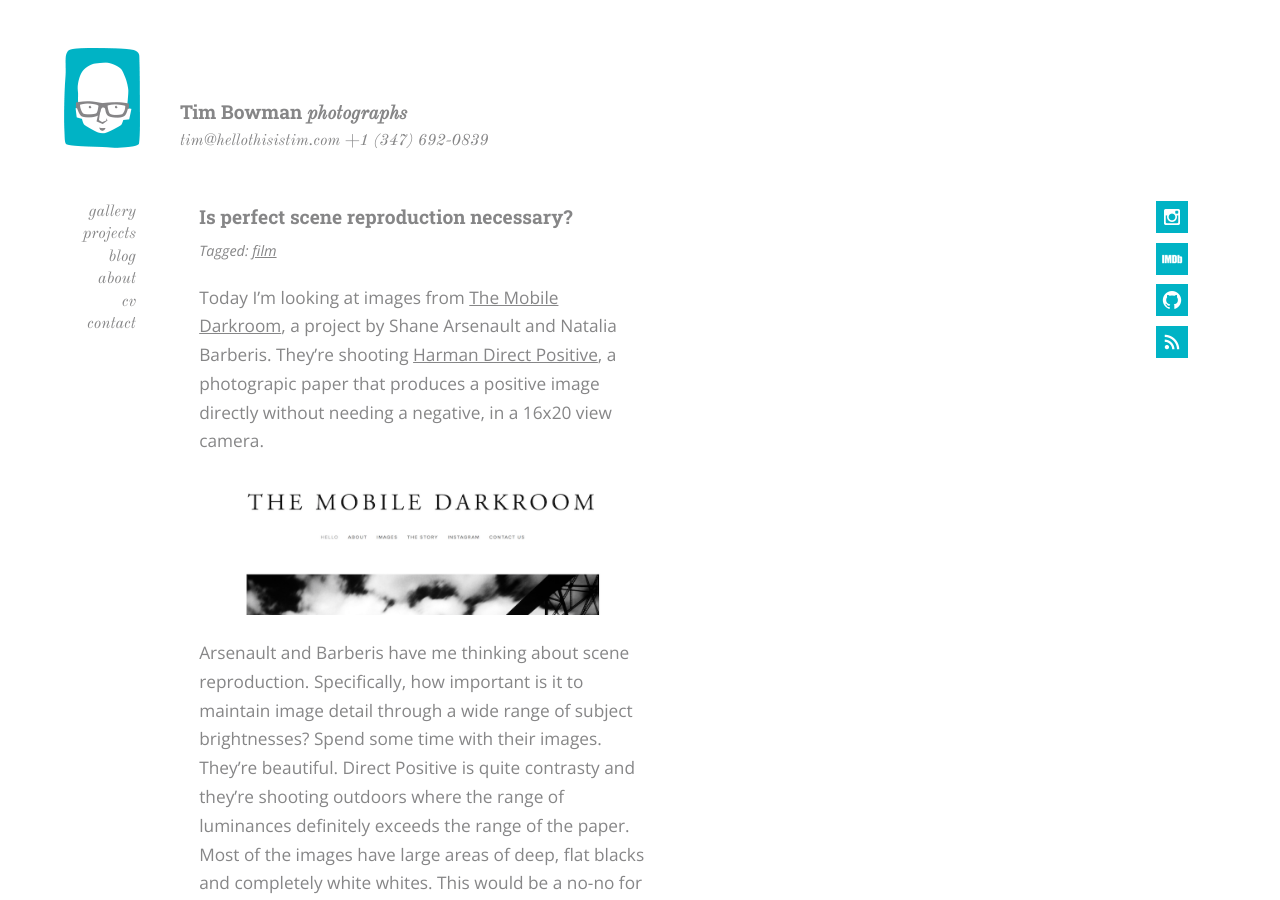
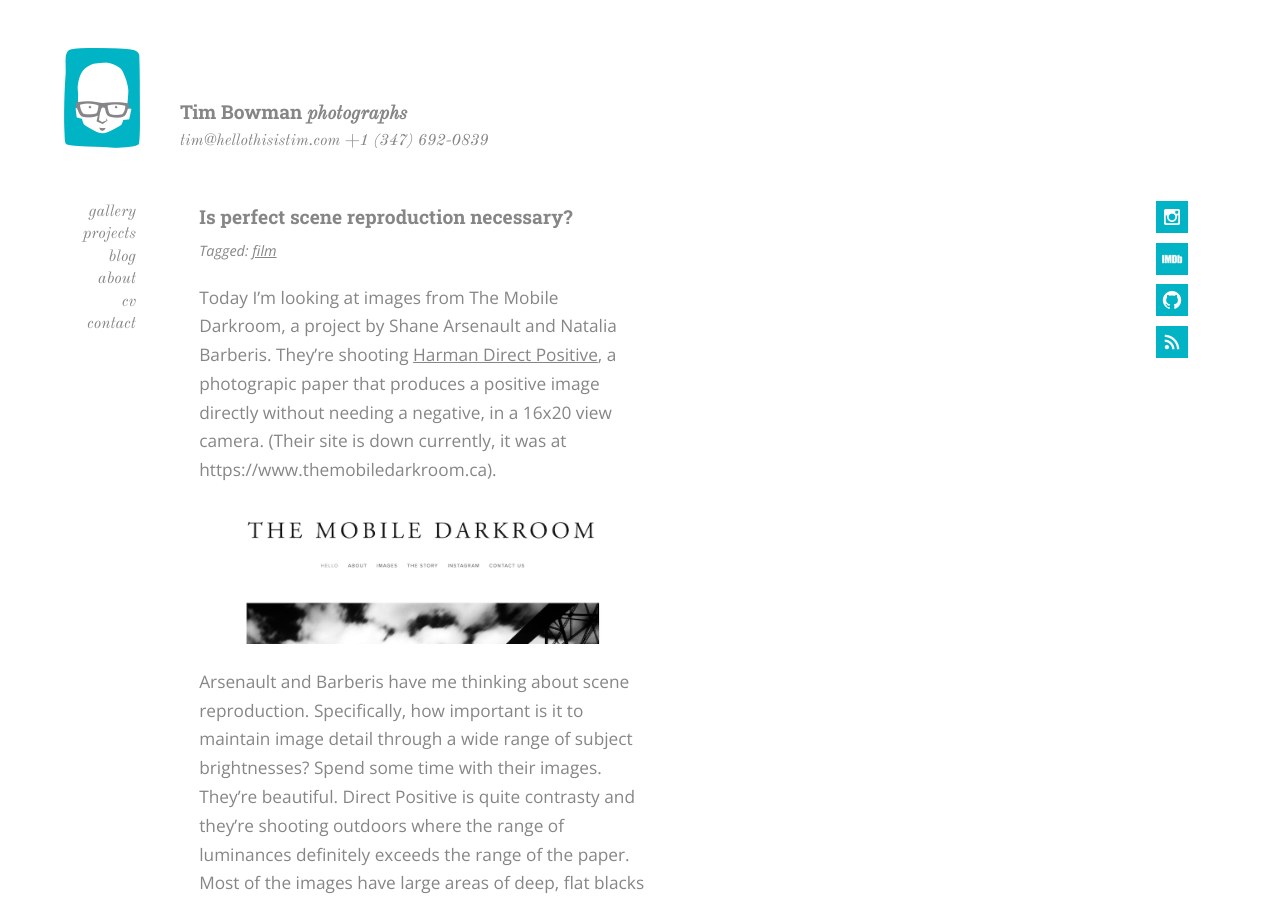
Before and after one commit to hellothisistim/hellothisistim.github.io, a Jekyll site: the page built from _posts/2018-02-08-perfect-scene-reproduction.md, in a window 1280 px wide and 900 px high. Built offline with Jekyll 4.4.1, drawn with Linux system fonts in a browser that asks for light colours; comment, search, counter and statistics services are not loaded.

Commit message:
Fix HTML-Proofer problems (#133)

```diff
--- a/_layouts/project.html
+++ b/_layouts/project.html
@@ -26,7 +26,7 @@
 	{% endfor %}
 
 	{% for youtube in page.youtube-vids %}
-		<iframe width={{ youtube.width}} height={{ youtube.height}} src={{ youtube.src}} {% if youtube.allowfullscreen %} allowfullscreen {% endif %}></iframe>
+		<iframe width="{{ youtube.width}}" height="{{ youtube.height}}" src="{{ youtube.src}}" {% if youtube.allowfullscreen %} allowfullscreen {% endif %}></iframe>
 	{% endfor %}
 
 	<h2 itemprop="name">{{ page.title }}</h2>
--- a/_posts/2018-02-08-perfect-scene-reproduction.md
+++ b/_posts/2018-02-08-perfect-scene-reproduction.md
@@ -6,7 +6,7 @@
 category: blog
 ---
 
-Today I'm looking at images from [The Mobile Darkroom](https://www.themobiledarkroom.ca), a project by Shane Arsenault and Natalia Barberis. They're shooting [Harman Direct Positive](https://www.ilfordphoto.com/harman-direct-positive-paper-sheets), a photograpic paper that produces a positive image directly without needing a negative, in a 16x20 view camera.
+Today I'm looking at images from The Mobile Darkroom, a project by Shane Arsenault and Natalia Barberis. They're shooting [Harman Direct Positive](https://www.ilfordphoto.com/harman-direct-positive-paper-sheets), a photograpic paper that produces a positive image directly without needing a negative, in a 16x20 view camera. (Their site is down currently, it was at https://www.themobiledarkroom.ca).
 
 ![The Mobile Darkroom web site]( {{ "/assets/posts/2018-02-08-perfect-scene-reproduction/theMobileDarkroom.png" | relative_url }})
 
```
Also changed, not shown: 1 other file.
